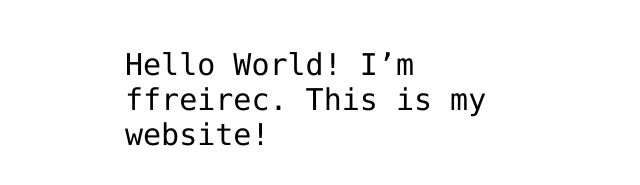
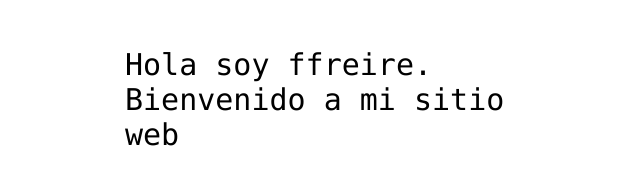
Before and after one commit to ffreirec/hello-world, a plain HTML site: page index.html in a window 1280 px wide. Shown: the part 341-526 px from the top of the page, without its empty margins (315-955 px from the left). Drawn offline with Linux system fonts and the light colour scheme.

Commit message:
Update index.html

```diff
--- a/index.html
+++ b/index.html
@@ -12,8 +12,7 @@
 <img src="https://octodex.github.com/images/daftpunktocat-thomas.gif" id="octocat" alt="octocat-gif" />
 
 <!-- Change this code here by copy and pasting your template on line 15 -->
-
-  <p>Hello World! I’m ffreirec. This is my website!</p>
+  <p>Hola soy ffreire. Bienvenido a mi sitio web</p>
 
 </body>
 </html>
```
